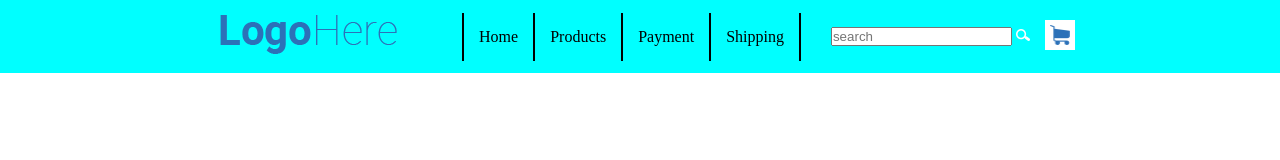
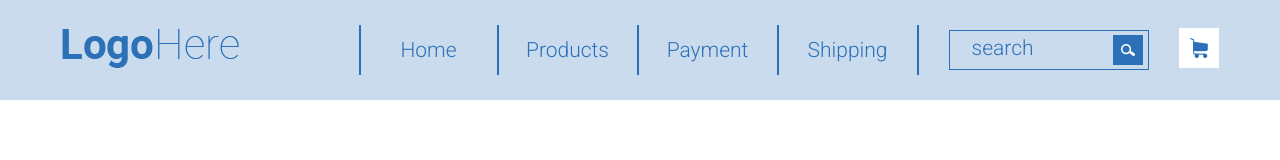
Before and after one commit to Karavan-Ivan/Homework-8, a plain HTML site: page index.html in a window 1280 px wide. Drawn offline with Linux system fonts and the light colour scheme.

Commit message:
All code done

```diff
--- a/index.html
+++ b/index.html
@@ -6,6 +6,7 @@
     <meta name="viewport" content="width=device-width, initial-scale=1.0">
     <title>Photoshop</title>
     <link rel="stylesheet" href="style.css">
+    <link href="https://fonts.googleapis.com/css2?family=Roboto:wght@300&display=swap" rel="stylesheet">
 </head>
 <body>
     <header>
@@ -17,10 +18,9 @@
         <div class="menu">Payment</div>
         <div class="menu">Shipping</div>
         <div class="search">
-            <input type="text" placeholder="search">
+            <input type="search" placeholder="search">
             <img src="search.png" alt="">
         </div>
-        <!-- <div class="bth-search"><img src="search.png" alt=""></div> -->
         <div class="cut">
             <img src="cut.png" alt="">
         </div>
--- a/style.css
+++ b/style.css
@@ -7,42 +7,61 @@ body {
 header {
     display: flex;
     justify-content: center;
-    text-align: center;
-    background-color: aqua;
+    background-color: #cadbed;
     align-items: center;
     flex-wrap: nowrap;
-}
-.menu, .logo, .search {
-    padding: 15px;
+    height: 100px;
+    text-align: center;
 }
 .menu {
-    color: black;
-    border-right: 2px solid black;
+    padding: 15px;
+    width: 140px;
+    height: 50px;
+}
+.menu {
+    color: #2c71b8;
+    border-right: 2px solid #2c71b8;
+    font-family: 'Roboto';
+    font-size: 21px;
+    line-height: 20px;
 }
 header div:nth-child(2) {
-    border-left: 2px solid black;
+    border-left: 2px solid #2c71b8;
 }
 .logo {
-    margin-right: 50px;
+    margin-right: 120px;
+    width: 177px;
 }
 .search {
-    margin-left: 15px;
+    width: 200px;
+    margin-left: 30px;
     margin-right: 15px;
-    padding-right: 0;
+    border: 1px solid #2c71b8;
+    height: 40px;
+    display: inline-flex;
+    justify-content: space-between;
+    align-items: center;
+    padding-left: 20px;
+    padding-right: 5px;
 }
 .search input {
-    padding: 0;
+    border: none;
+    outline: none;
+    width: 134px;
+    height: 30px;
+    background-color: #cadbed;
 }
 .search img {
-    background-color: aqua;
+    background-color: #2c71b8;
+    padding: 9px 8px 9px 8px;
 }
-/* .bth-search {
-    margin-left: 0;
-    border: none;
-} */
+.search input::placeholder {
+    color: #2c71b8;
+    font-size: 21px;
+    font-family: 'Roboto';
+}
 .cut img {
-    background-color: white;
-    height: 30px;
-    width: 30px;
-    padding: 5px;
+    background-color: #ffffff;
+    padding: 10px 11px 10px 11px;
+    margin-left: 15px;
 }
```
